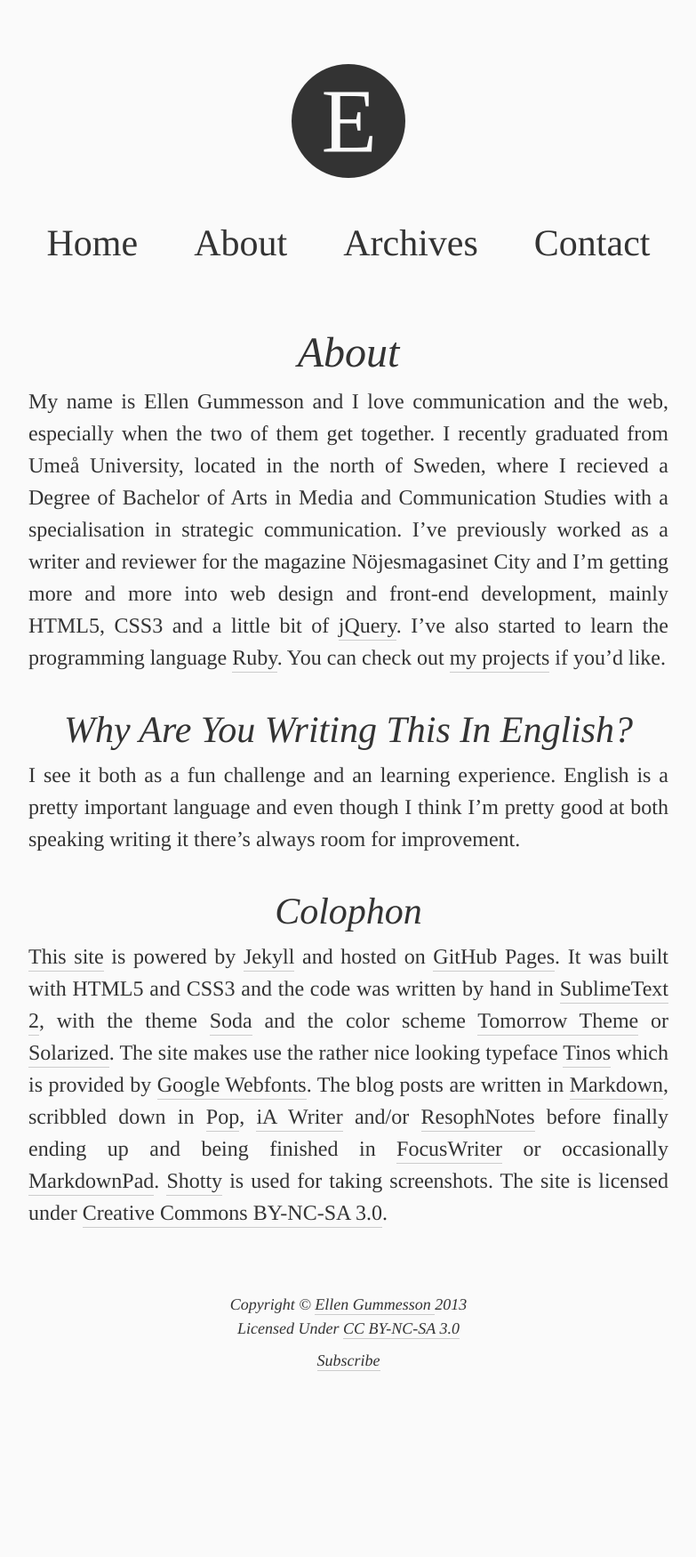
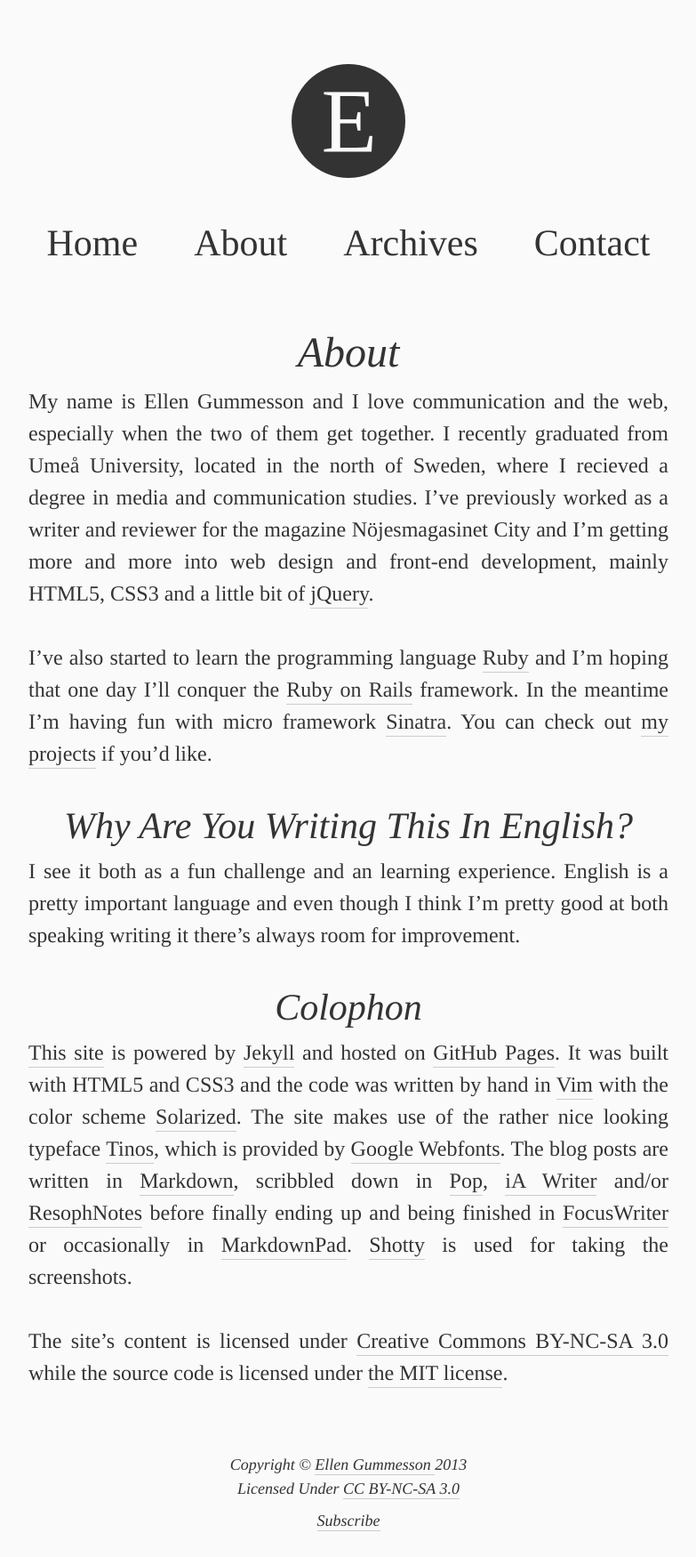
Before and after one commit to gummesson/ellengummesson, a Jekyll site: the page built from about.md, in a window 1280 px wide. Shown: the whole page at 89% size, without its empty margins (248-1031 px from the left). Built offline with Jekyll 4.4.1, drawn with Linux system fonts in a browser that asks for light colours; before the commit the page ends 1570 px from its top, so only the background shows below that.

Commit message:
Updated.

```diff
--- a/about.md
+++ b/about.md
@@ -3,7 +3,9 @@ title: "About"
 layout: page
 ---
 
-My name is Ellen Gummesson and I love communication and the web, especially when the two of them get together. I recently graduated from Umeå University, located in the north of Sweden, where I recieved a Degree of Bachelor of Arts in Media and Communication Studies with a specialisation in strategic communication. I've previously worked as a writer and reviewer for the magazine Nöjesmagasinet City and I'm getting more and more into web design and front-end development, mainly HTML5, CSS3 and a little bit of [jQuery](http://jquery.com/ "jQuery"). I've also started to learn the programming language [Ruby](http://www.ruby-lang.org/ "Ruby"). You can check out [my projects](/projects) if you'd like.
+My name is Ellen Gummesson and I love communication and the web, especially when the two of them get together. I recently graduated from Umeå University, located in the north of Sweden, where I recieved a degree in media and communication studies. I've previously worked as a writer and reviewer for the magazine Nöjesmagasinet City and I'm getting more and more into web design and front-end development, mainly HTML5, CSS3 and a little bit of [jQuery](http://jquery.com/ "jQuery").
+
+I've also started to learn the programming language [Ruby](http://www.ruby-lang.org/ "Ruby") and I'm hoping that one day I'll conquer the [Ruby on Rails](http://rubyonrails.org/ "Ruby on Rails") framework. In the meantime I'm having fun with micro framework [Sinatra](http://www.sinatrarb.com/ "Sinatra"). You can check out [my projects](/projects) if you'd like.
 
 ## Why Are You Writing This In English?
 
@@ -11,4 +13,6 @@ I see it both as a fun challenge and an learning experience. English is a pretty
 
 ## Colophon
 
-[This site](http://ellengummesson.com/ "ellengummesson.com") is powered by [Jekyll](http://www.jekyllrb.com/ "Jekyll") and hosted on [GitHub Pages](http://pages.github.com/ "GitHub Pages"). It was built with HTML5 and CSS3 and the code was written by hand in [SublimeText 2](http://www.sublimetext.com/ "SublimeText 2"), with the theme [Soda](https://github.com/buymeasoda/soda-theme/ "Soda Dark") and the color scheme [Tomorrow Theme](https://github.com/chriskempson/tomorrow-theme "Tomorrow Theme") or [Solarized](http://ethanschoonover.com/solarized "Solarized"). The site makes use the rather nice looking typeface [Tinos](http://www.google.com/webfonts/specimen/Tinos "Tinos") which is provided by [Google Webfonts](http://www.google.com/webfonts "Google Webfonts"). The blog posts are written in [Markdown](http://daringfireball.net/projects/markdown/ "Markdown"), scribbled down in [Pop](http://minimaltools.com/ "Pop"), [iA Writer](http://www.iawriter.com/ "iA Writer") and/or [ResophNotes](http://resoph.com/ResophNotes/Welcome.html "ResophNotes") before finally ending up and being finished in [FocusWriter](http://gottcode.org/focuswriter/ "FocusWriter") or occasionally [MarkdownPad](http://www.mardownpad.com/ "MarkdownPad"). [Shotty](http://shotty.devs-on.net/en/Overview.aspx "Shotty") is used for taking screenshots. The site is licensed under [Creative Commons BY-NC-SA 3.0](http://creativecommons.org/licenses/by-nc-sa/3.0/ "Creative Commons BY-NC-SA 3.0").
+[This site](http://ellengummesson.com/ "ellengummesson.com") is powered by [Jekyll](http://www.jekyllrb.com/ "Jekyll") and hosted on [GitHub Pages](http://pages.github.com/ "GitHub Pages"). It was built with HTML5 and CSS3 and the code was written by hand in [Vim](http://www.vim.org/ "Vim") with the color scheme [Solarized](http://ethanschoonover.com/solarized "Solarized"). The site makes use of the rather nice looking typeface [Tinos](http://www.google.com/webfonts/specimen/Tinos "Tinos"), which is provided by [Google Webfonts](http://www.google.com/webfonts "Google Webfonts"). The blog posts are written in [Markdown](http://daringfireball.net/projects/markdown/ "Markdown"), scribbled down in [Pop](http://minimaltools.com/ "Pop"), [iA Writer](http://www.iawriter.com/ "iA Writer") and/or [ResophNotes](http://resoph.com/ResophNotes/Welcome.html "ResophNotes") before finally ending up and being finished in [FocusWriter](http://gottcode.org/focuswriter/ "FocusWriter") or occasionally in [MarkdownPad](http://www.mardownpad.com/ "MarkdownPad"). [Shotty](http://shotty.devs-on.net/en/Overview.aspx "Shotty") is used for taking the screenshots.
+
+The site's content is licensed under [Creative Commons BY-NC-SA 3.0](http://creativecommons.org/licenses/by-nc-sa/3.0/ "Creative Commons BY-NC-SA 3.0") while the source code is licensed under [the MIT license](http://opensource.org/licenses/MIT "The MIT license").
```
